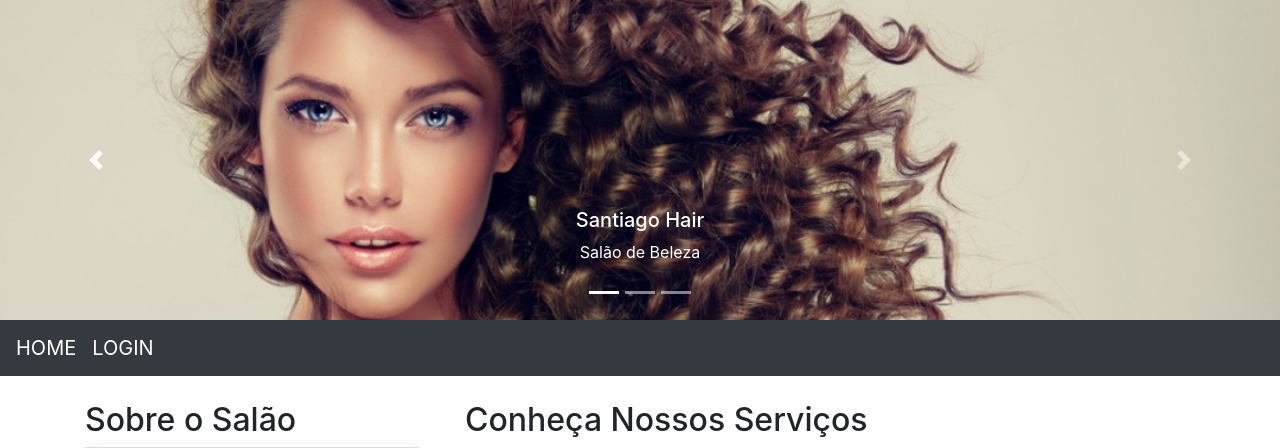
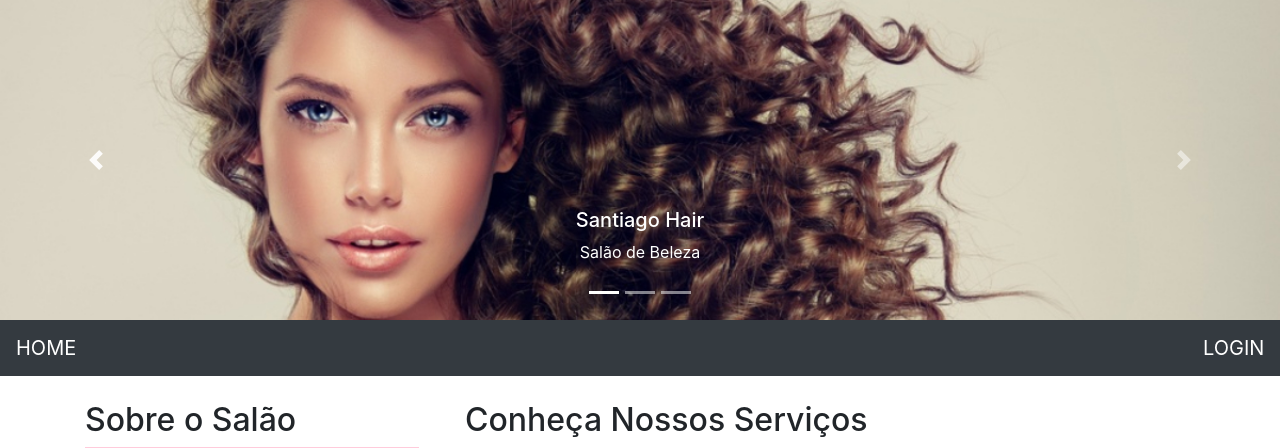
Before and after one commit to SantiagoVinicius/Projeto-Integrador, a PHP site: page /home.php in a window 1280 px wide. Shown: the top 448 px of the page. Run offline with PHP 8.4, Linux system fonts and the light colour scheme; some libraries are stand-ins or nearby versions.

Commit message:
design 2.0

```diff
--- a/home.php
+++ b/home.php
@@ -53,7 +53,7 @@
 
 <nav class="navbar navbar-expand-sm bg-dark navbar-dark">
   <a class="navbar-brand" href="home.php">HOME</a>
-  <a class="navbar-brand" href="login.php">LOGIN</a>
+  <a class="navbar-brand" href="login.php" style="margin-left:89%;">LOGIN</a>
 </nav>
 
 <div class="container" style="margin-top:25px">
```
